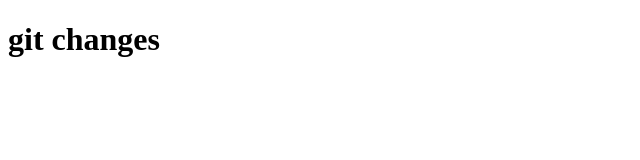
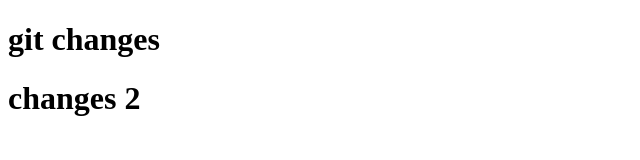
Before and after one commit to varchenkomichael/site-, a plain HTML site: page index.html in a window 1280 px wide. Shown: the whole page, without its empty margins (0-640 px from the left). Drawn offline with Linux system fonts and the light colour scheme.

Commit message:
first commit

```diff
--- a/index.html
+++ b/index.html
@@ -6,6 +6,6 @@
 </head>
 <body>
 <h1>git changes</h1>
-
+<h1>changes 2</h1>
 </body>
 </html>
```
